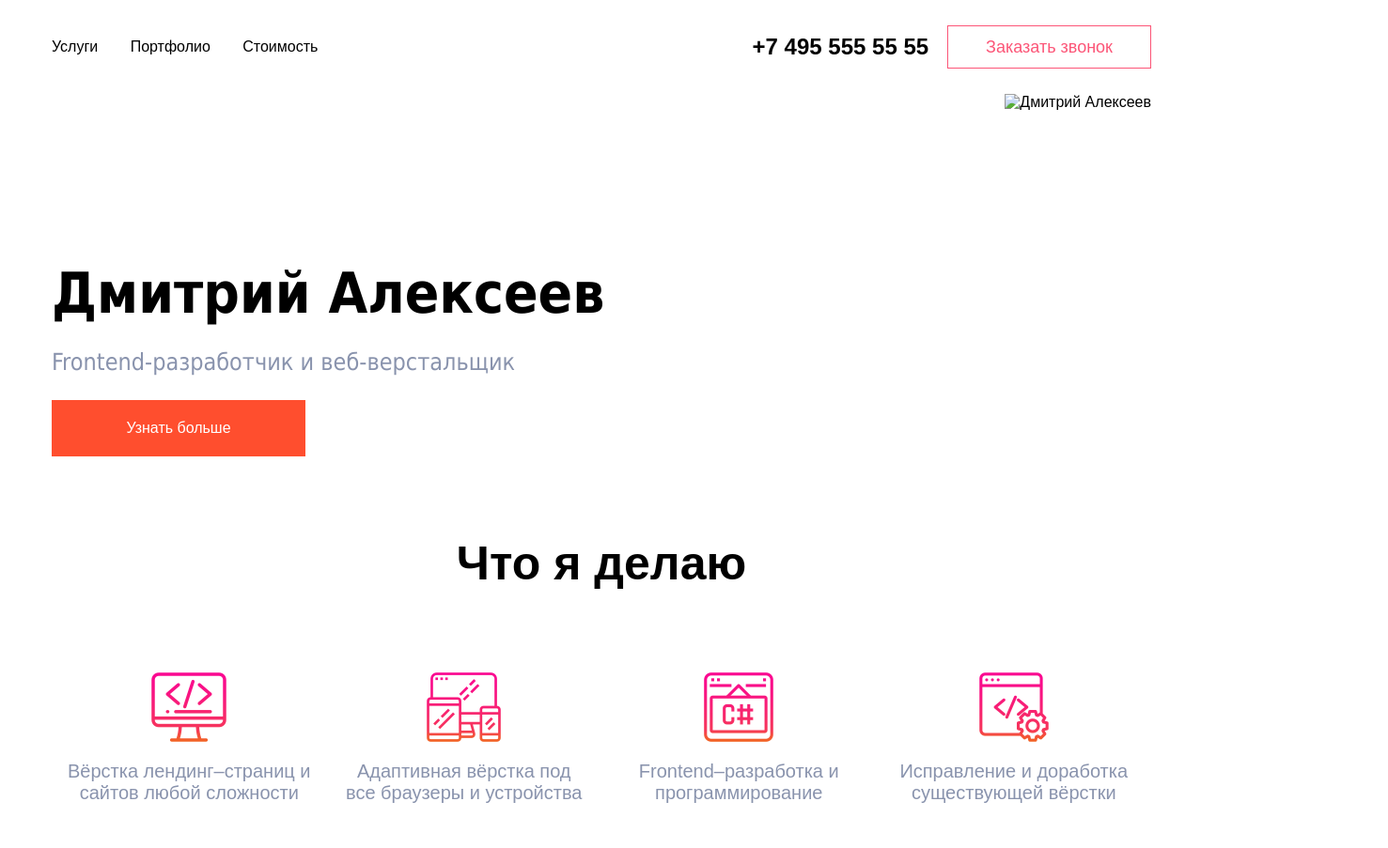
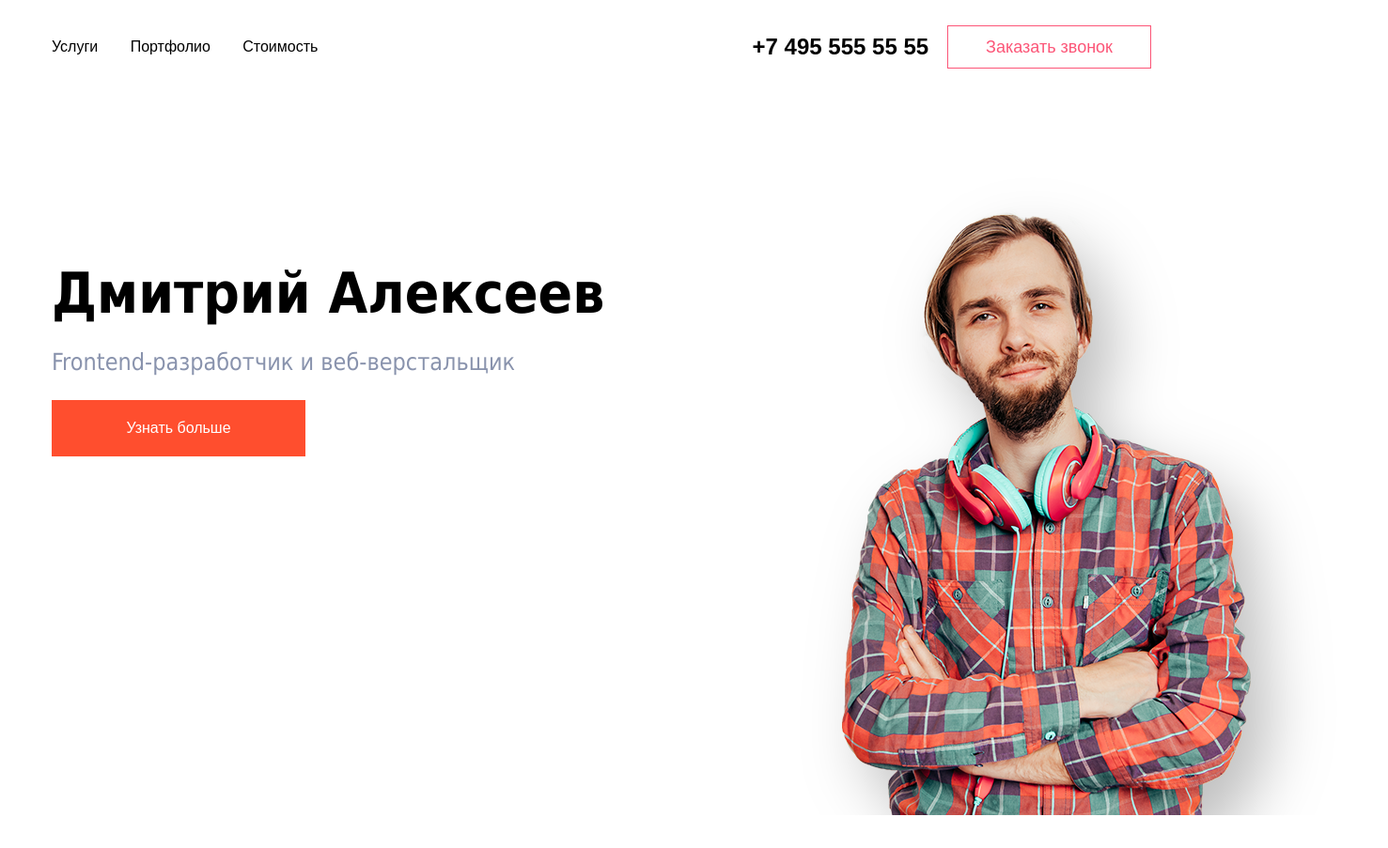
Before and after one commit to lismaxserg/intensivVerstki2508, a plain HTML site: page index.html in a window 1280 px wide. Shown: the top 903 px of the page at 94% size, 1477 px wide, since content can reach past the window. Drawn offline with nearby package versions, Linux system fonts and the light colour scheme; the site is published under a folder, as on GitHub Pages, so addresses that start at the root find nothing.

Commit message:
fix path

```diff
--- a/index.html
+++ b/index.html
@@ -39,7 +39,7 @@
             <p>Frontend-разработчик и веб-верстальщик</p>
             <button class="more">Узнать больше</button>
           </div>
-          <img src="/img/Dmitry Alekseev.png" alt="Дмитрий Алексеев" />
+          <img src="img/Dmitry Alekseev.png" alt="Дмитрий Алексеев" />
         </div>
       </section>
 
```
